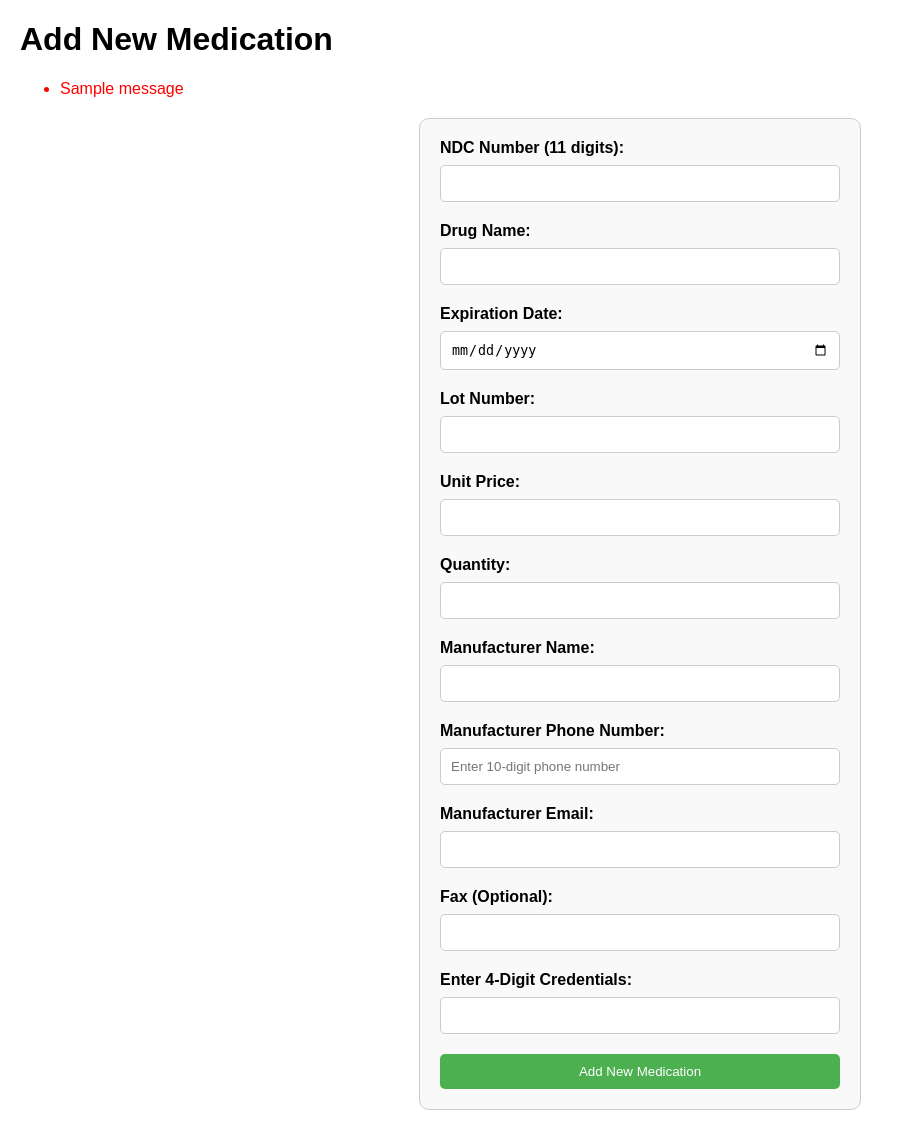
After one commit to GonzH01/Pharmacy-Database, a Flask app: page /add_med in a window 1280 px wide. The commit adds this page. Shown: the whole page, without its empty margins (0-903 px from the left). Run offline with Flask 3, Linux system fonts and the light colour scheme; one stand-in notice (Sample message) is shown.

Commit message:
patient/inventory/login update

```diff
--- a/Pharmacy Database/app.py
+++ b/Pharmacy Database/app.py
@@ -1,5 +1,6 @@
 from flask import Flask, render_template, request, redirect, url_for, flash
 from scripts.patient_m import create_patient_profile, search_patients, get_patient_profile
+from scripts.inventory_m import create_tables_and_input_data, view_inventory_table, view_profit_table
 from connect_to_database import connect_to_database
 import random
 from datetime import datetime, timedelta
@@ -64,7 +65,11 @@ def main_menu():
     credentials_code = request.args.get('credentials_code')
 
     if credentials_code:
-        return render_template('index.html', credentials_code=credentials_code)
+        # Retrieve the expiration time from the credentials_storage
+        expiration_info = credentials_storage.get(int(credentials_code))
+        if expiration_info:
+            expiration_time = expiration_info['expires_at']
+            return render_template('index.html', credentials_code=credentials_code, expiration_time=expiration_time)
 
     return render_template('index.html', credentials_code=None)
 
@@ -197,15 +202,91 @@ def add_rx(patient_id):
 
     return render_template('add_rx.html', patient_id=patient_id)
 
-# Route for managing prescribers (coming soon)
-@app.route('/prescribers')
-def prescribers():
-    return render_template('prescriber.html')  # Display coming soon page for prescribers
+# Edit Rx Route (Displays the form to edit an existing prescription)
+@app.route('/edit_rx/<int:id>/<patient_id>', methods=['GET', 'POST'])
+def edit_rx(id, patient_id):
+    if request.method == 'POST':
+        # Get updated form data for the prescription
+        drug = request.form['drug']
+        quantity = request.form['quantity']
+        days_supply = request.form['days_supply']
+        refills = request.form['refills']
+        date_written = request.form['date_written']
+        date_expired = request.form['date_expired']
+        date_filled = request.form['date_filled']
+        sig = request.form['sig']  # Directions
 
-# Patients Route (For managing patients)
-@app.route('/patients', methods=['GET', 'POST'])
-def patients():
-    return render_template('patients.html')
+        # Verify credentials
+        entered_credentials = request.form['credentials']
+        user_info = verify_credentials(entered_credentials)
+        if not user_info:
+            flash("Invalid or expired credentials. Please log in again.")
+            return redirect(url_for('patients'))
+
+        # Update the prescription in the meds table
+        mydb = connect_to_database(user_info['username'], user_info['password'])
+        mycursor = mydb.cursor()
+
+        sql = """
+            UPDATE meds SET drug=%s, quantity=%s, days_supply=%s, refills=%s, date_written=%s, date_expired=%s, date_filled=%s, sig=%s
+            WHERE id=%s AND patient_ID=%s
+        """
+        values = (drug, quantity, days_supply, refills, date_written, date_expired, date_filled, sig, id, patient_id)
+        mycursor.execute(sql, values)
+        mydb.commit()
+
+        flash("Prescription updated successfully.")
+        return redirect(url_for('view_patient', patient_id=patient_id))
+
+    # Fetch the medication details for editing
+    user_info = credentials_storage.get(list(credentials_storage.keys())[0])  # Grabbing stored credentials
+    if not user_info:
+        flash("Could not retrieve credentials. Please log in again.")
+        return redirect(url_for('login'))
+
+    mydb = connect_to_database(user_info['username'], user_info['password'])
+    mycursor = mydb.cursor()
+
+    # Fetch the current details of the medication
+    mycursor.execute("SELECT * FROM meds WHERE id = %s AND patient_ID = %s", (id, patient_id))
+    med = mycursor.fetchone()
+
+    return render_template('edit_rx.html', med=med, id=id, patient_id=patient_id)
+
+# Add New Medication Route (for inventory management)
+@app.route('/add_med', methods=['GET', 'POST'])
+def add_med():
+    if request.method == 'POST':
+        # Get form data for the medication
+        ndc = request.form['ndc']
+        drug_name = request.form['drug_name']
+        expiration_date = request.form['expiration_date']
+        lot_number = request.form['lot_number']
+        unit_price = request.form['unit_price']
+        quantity = request.form['quantity']
+        manufacturer_name = request.form['manufacturer_name']
+        phone_number = request.form['phone_number']
+        email = request.form['email']
+        fax = request.form.get('fax', None)
+        credentials = request.form['credentials']
+
+        # Verify credentials
+        user_info = verify_credentials(credentials)
+        if not user_info:
+            flash("Invalid or expired credentials. Please log in again.")
+            return redirect(url_for('inventory'))
+
+        # Insert the new medication into the inventory
+        result = create_tables_and_input_data(
+            random.randint(10000, 99999), ndc, drug_name, expiration_date, lot_number, unit_price, quantity,
+            manufacturer_name, phone_number, email, fax, user_info['username'], user_info['password']
+        )
+        flash(result)
+        return redirect(url_for('inventory'))
+
+    return render_template('add_med.html')
+
+
 
 # Inventory Route (For managing inventory)
 @app.route('/inventory', methods=['GET', 'POST'])
@@ -216,6 +297,28 @@ def inventory():
 
     # Render the inventory management page
     return render_template('inventory.html')
+
+# View Inventory Table Route
+@app.route('/view_inventory')
+def view_inventory():
+    inventory_data = view_inventory_table()
+    return render_template('view_inventory.html', inventory=inventory_data)
+
+# View Profit Table Route
+@app.route('/view_profit')
+def view_profit():
+    profit_data = view_profit_table()
+    return render_template('view_profit.html', profit=profit_data)
+
+# Route for managing prescribers (coming soon)
+@app.route('/prescribers')
+def prescribers():
+    return render_template('prescriber.html')  # Display coming soon page for prescribers
+
+# Patients Route (For managing patients)
+@app.route('/patients', methods=['GET', 'POST'])
+def patients():
+    return render_template('patients.html')
 
 # Sign Off Route (Sign off and return to login screen)
 @app.route('/sign_off')
--- /dev/null
+++ b/Pharmacy Database/templates/add_med.html
@@ -0,0 +1,110 @@
+<!DOCTYPE html>
+<html lang="en">
+<head>
+    <meta charset="UTF-8">
+    <meta name="viewport" content="width=device-width, initial-scale=1.0">
+    <title>Add New Medication</title>
+    <style>
+        body {
+            font-family: Arial, sans-serif;
+            margin: 20px;
+        }
+
+        form {
+            max-width: 400px;
+            margin: 0 auto;
+            padding: 20px;
+            border: 1px solid #ccc;
+            border-radius: 10px;
+            background-color: #f9f9f9;
+        }
+
+        label {
+            display: block;
+            margin-bottom: 8px;
+            font-weight: bold;
+        }
+
+        input {
+            width: 100%;
+            padding: 10px;
+            margin-bottom: 20px;
+            border: 1px solid #ccc;
+            border-radius: 5px;
+            box-sizing: border-box;
+        }
+
+        button {
+            width: 100%;
+            padding: 10px;
+            background-color: #4CAF50;
+            color: white;
+            border: none;
+            border-radius: 5px;
+            cursor: pointer;
+        }
+
+        button:hover {
+            background-color: #45a049;
+        }
+
+        .flash-messages {
+            color: red;
+            margin-bottom: 20px;
+        }
+    </style>
+</head>
+<body>
+    <h1>Add New Medication</h1>
+
+    <!-- Flash message for feedback -->
+    {% with messages = get_flashed_messages() %}
+        {% if messages %}
+            <div class="flash-messages">
+                <ul>
+                    {% for message in messages %}
+                        <li>{{ message }}</li>
+                    {% endfor %}
+                </ul>
+            </div>
+        {% endif %}
+    {% endwith %}
+
+    <form method="POST" action="{{ url_for('add_med') }}">
+        <label for="ndc">NDC Number (11 digits):</label>
+        <input type="text" id="ndc" name="ndc" maxlength="11" pattern="\d{11}" required>
+
+        <label for="drug_name">Drug Name:</label>
+        <input type="text" id="drug_name" name="drug_name" required>
+
+        <label for="expiration_date">Expiration Date:</label>
+        <input type="date" id="expiration_date" name="expiration_date" required>
+
+        <label for="lot_number">Lot Number:</label>
+        <input type="text" id="lot_number" name="lot_number" required>
+
+        <label for="unit_price">Unit Price:</label>
+        <input type="text" id="unit_price" name="unit_price" pattern="\d+(\.\d{2})?" required>
+
+        <label for="quantity">Quantity:</label>
+        <input type="text" id="quantity" name="quantity" pattern="\d+" required>
+
+        <label for="manufacturer_name">Manufacturer Name:</label>
+        <input type="text" id="manufacturer_name" name="manufacturer_name" required>
+
+        <label for="phone_number">Manufacturer Phone Number:</label>
+        <input type="text" id="phone_number" name="phone_number" pattern="\d{10}" placeholder="Enter 10-digit phone number" required>
+
+        <label for="email">Manufacturer Email:</label>
+        <input type="email" id="email" name="email" required>
+
+        <label for="fax">Fax (Optional):</label>
+        <input type="text" id="fax" name="fax">
+
+        <label for="credentials">Enter 4-Digit Credentials:</label>
+        <input type="text" id="credentials" name="credentials" maxlength="4" pattern="\d{4}" required>
+
+        <button type="submit">Add New Medication</button>
+    </form>
+</body>
+</html>
--- a/Pharmacy Database/templates/inventory.html
+++ b/Pharmacy Database/templates/inventory.html
@@ -64,8 +64,8 @@
 
         <!-- Buttons for actions (Add/View inventory) -->
         <div>
-            <button class="button">Add New Item</button>
-            <button class="button">View Inventory</button>
+            <a href="{{ url_for('add_med') }}"><button class="button">Add New Med</button></a>
+            <a href="{{ url_for('view_inventory') }}"><button class="button">View Inventory</button></a>
         </div>
 
         <!-- Link to go back to the main menu -->
```
Also changed, not shown: Pharmacy Database/scripts/inventory_m.py (+31 -15 lines), Pharmacy Database/templates/index.html (+5 -2 lines), Pharmacy Database/templates/inventory_menu.html (deleted, +0 -17 lines), Pharmacy Database/templates/login.html (+35 -33 lines).
